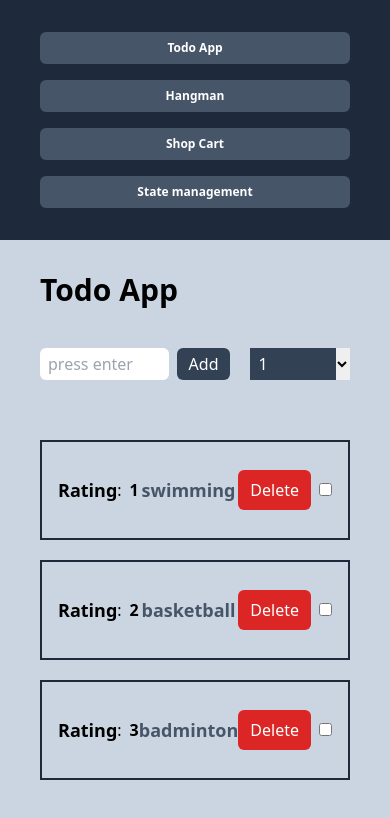
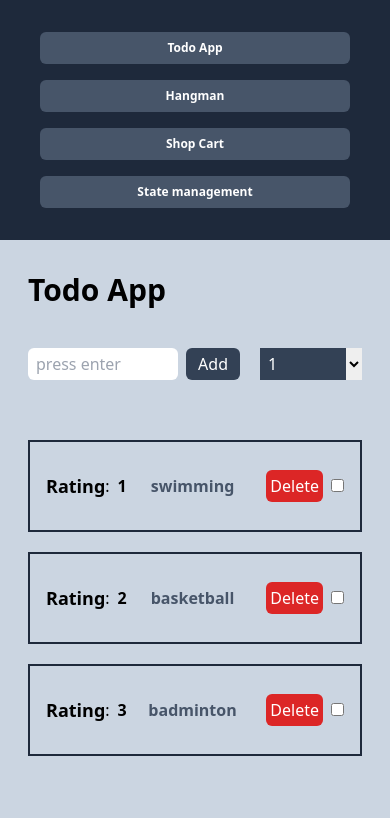
Before and after one commit to Shoko118/multi-web-app-vue, a Vue app: page / in a window 390 px wide. Shown: the top 818 px of the page. Built offline with nearby package versions, Linux system fonts and the light colour scheme.

Commit message:
update Home.vue

```diff
--- a/src/pages/Home.vue
+++ b/src/pages/Home.vue
@@ -51,7 +51,7 @@ function undoBt(index) {
 </script>
 
 <template>
-  <div class="px-10 py-8 sm:px-20 sm:py-10 bg-slate-300 w-full min-h-screen lg:w-[80%] mx-auto">
+  <div class="px-7 py-8 sm:px-20 sm:py-10 bg-slate-300 w-full min-h-screen lg:w-[80%] mx-auto">
     <h1 class="text-3xl xl:text-4xl 2xl:text-6xl font-bold">Todo App</h1>
     <div class="flex flex-col pt-10">
       <div class="">
@@ -90,7 +90,7 @@ function undoBt(index) {
           <!-- <button v-if="deleteArray.length > 0" @click.prevent="undoDeletedTodos">Undo deleted todos</button> -->
         </div>
 
-        <div class="flex-col items-center pt-10 w=[25%] sm:w-[74%] space-y-5">
+        <div class="flex-col items-center pt-10 w-full sm:w-[74%] space-y-5">
           <!-- loop todos =========-->
           <div
             class="flex items-center justify-between border-slate-800 border-2 mt-5 px-4 py-7"
@@ -103,16 +103,16 @@ function undoBt(index) {
               <p class="text-md font-semibold ml-2 2xl:text-4xl">{{ todo.rating }}</p>
             </div>
             <h1 :class="{ done: todo.completed }">
-              <p class="text-slate-600 text-lg font-bold 2xl:text-4xl">{{ todo.list }}</p>
+              <p class="text-slate-600 text-base sm:text-lg font-bold 2xl:text-4xl">{{ todo.list }}</p>
             </h1>
             <div class="flex items-center">
               <button
-                class="mr-2 px-3 py-2 bg-red-600 rounded-md text-white 2xl:text-4xl"
+                class="ml-2 sm:mr-2 p-1 sm:px-3 sm:py-2 bg-red-600 text-base rounded-md text-white 2xl:text-4xl"
                 @click.prevent="removeTodos(index)"
               >
                 Delete
               </button>
-              <div class=""><input class="" type="checkbox" v-model="todo.completed" /></div>
+              <div class="ml-2 sm:ml-0"><input class="" type="checkbox" v-model="todo.completed" /></div>
             </div>
             <!-- <button
               class="px-3 py-1 bg-yellow-600 text-white rounded-md"
```
